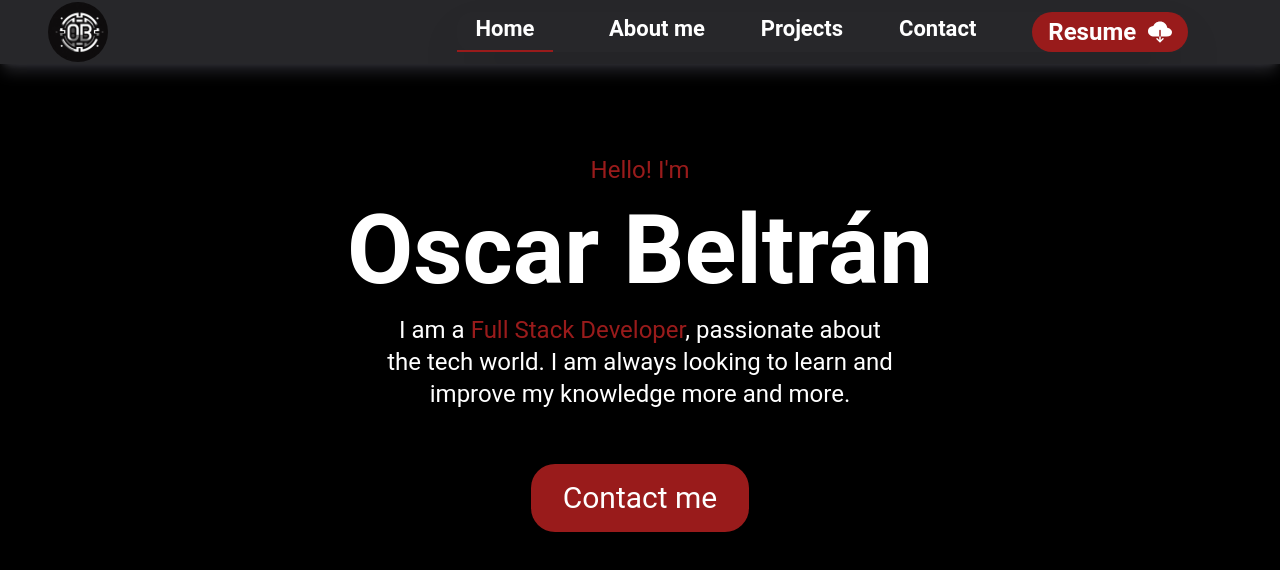
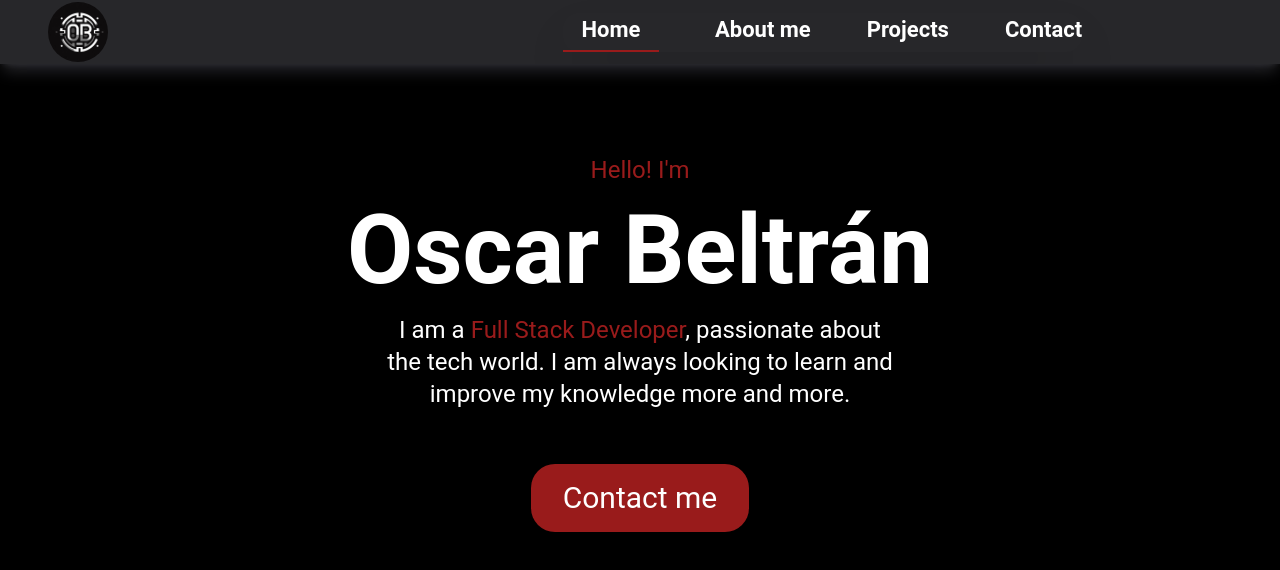
Before and after one commit to ombeltran/portfolio, a React (Create React App) app: page / in a window 1280 px wide. Shown: the top 570 px of the page. Built offline with nearby package versions, Linux system fonts and the light colour scheme.

Commit message:
Update resume download option

```diff
--- a/src/pages/navigation.jsx
+++ b/src/pages/navigation.jsx
@@ -78,7 +78,7 @@ export function Navigation() {
             </li>
           ))}
 
-          <button className="md:h-full rounded-3xl w-auto px-6 py-1 md:px-4 mx-auto bg-red-800
+          {/* <button className="md:h-full rounded-3xl w-auto px-6 py-1 md:px-4 mx-auto bg-red-800
           text-2xl hover:scale-[110%]">
             <a
               href={pdfImage}
@@ -91,7 +91,7 @@ export function Navigation() {
               Resume
               <IoCloudDownload />
             </a>
-          </button>
+          </button> */}
 
         </ul>
       </div>
```
Also changed, not shown: 8 other files (tests, documents, lock files or other folders).
